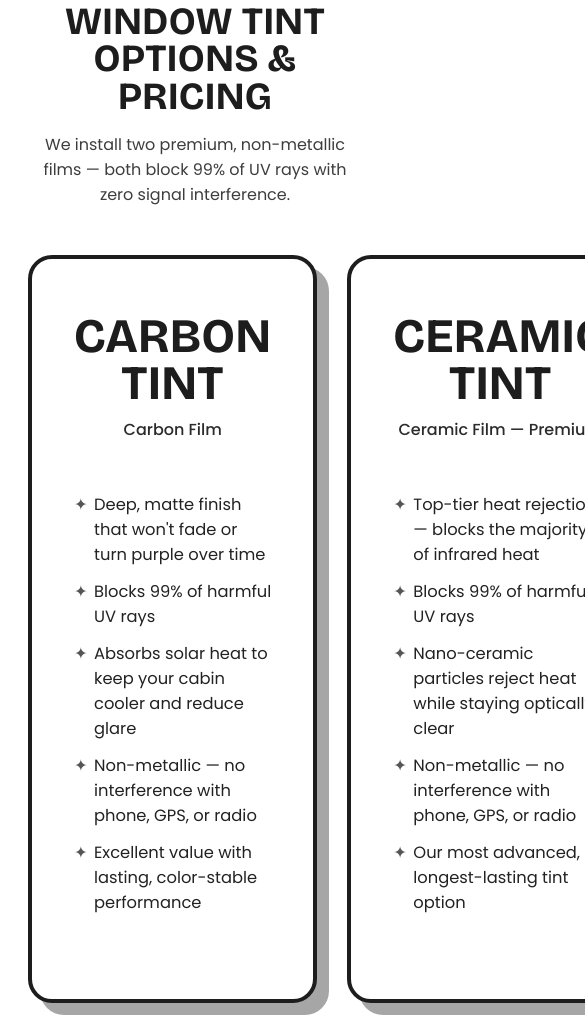
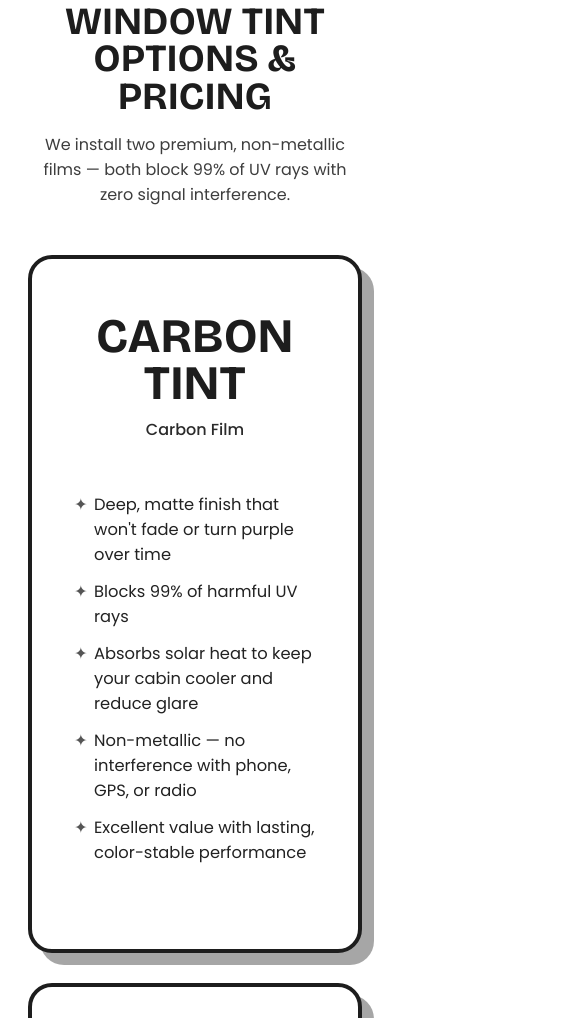
Before and after one commit to hustlinmalik/three-gems-classic, a plain HTML site: page tint.html in a window 390 px wide. Shown: the part 637-1655 px from the top of the page, 585 px wide, since content can reach past the window. Drawn offline with nearby package versions, Linux system fonts and the light colour scheme.

Commit message:
Fix window tint cards not stacking on mobile
.cards.cards-2 was missing from the mobile single-column collapse rule,
so its higher specificity kept the 2-column grid on phones — causing the
tint cards to sit side-by-side and overflow horizontally. Add
.cards.cards-2 to the max-width:860px rule.

Co-Authored-By: Claude Opus 4.8 <noreply@anthropic.com>

```diff
--- a/style.css
+++ b/style.css
@@ -285,7 +285,7 @@ footer h3 .foot-tag{display:block;font-family:var(--disp);font-weight:600;font-s
   .twocol,.contact-grid{grid-template-columns:1fr;gap:34px}
   .contact-grid .c-info{order:2}
   .photo-frame{transform:rotate(-1deg);max-width:420px;margin:0 auto}
-  .features,.features.features-2,.cards,.cards.cards-4,.addon-grid{grid-template-columns:1fr}
+  .features,.features.features-2,.cards,.cards.cards-2,.cards.cards-4,.addon-grid{grid-template-columns:1fr}
   .timeline::before{left:27px}
   .tl-node{width:58px;height:58px;font-size:1.4rem}
   .tl-phase{padding-left:80px}
```
